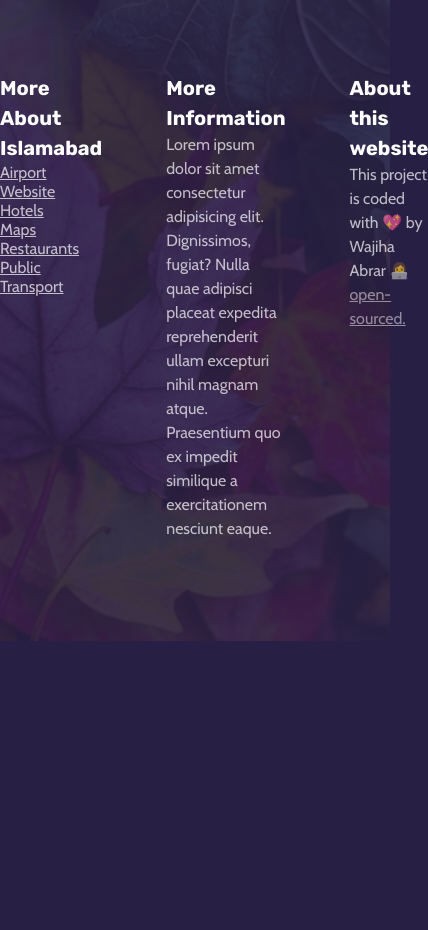
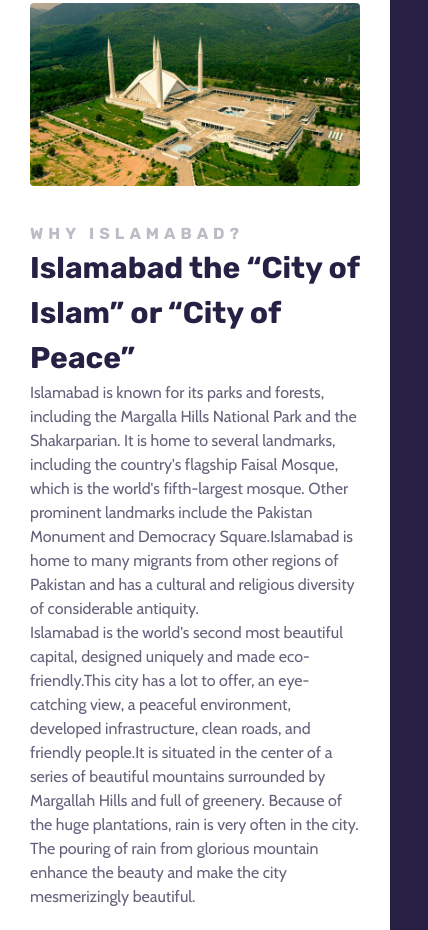
Before and after one commit to WajihaAbrar/Travel-Website, a plain HTML site: page index.html in a window 390 px wide. Shown: the part 354-1284 px from the top of the page, 428 px wide, since content can reach past the window. Before the commit the page ends 995 px from the top, so only its background shows below. Drawn offline with nearby package versions, Linux system fonts and the light colour scheme.

Commit message:
Added the main grid-section and made it responsive.

```diff
--- a/index.html
+++ b/index.html
@@ -20,8 +20,44 @@
         <h2>Capital City Of Pakistan</h2>
         <a href="#more">Learn more</a>
       </header>
+      <main>
+        <section class="grid grid-2-columns">
+          <div>
+            <img
+              src="images/mosque2.jpg"
+              alt="Islamabad Mosque"
+              class="img-responsive mosque"
+            />
+          </div>
+          <div>
+            <h3>Why Islamabad?</h3>
+            <h4>Islamabad the “City of Islam” or “City of Peace”</h4>
+            <p>
+              Islamabad is known for its parks and forests, including the
+              Margalla Hills National Park and the Shakarparian. It is home to
+              several landmarks, including the country's flagship Faisal Mosque,
+              which is the world's fifth-largest mosque. Other prominent
+              landmarks include the Pakistan Monument and Democracy
+              Square.Islamabad is home to many migrants from other regions of
+              Pakistan and has a cultural and religious diversity of
+              considerable antiquity.
+            </p>
+            <p>
+              Islamabad is the world's second most beautiful capital, designed
+              uniquely and made eco-friendly.This city has a lot to offer, an
+              eye-catching view, a peaceful environment, developed
+              infrastructure, clean roads, and friendly people.It is situated in
+              the center of a series of beautiful mountains surrounded by
+              Margallah Hills and full of greenery. Because of the huge
+              plantations, rain is very often in the city. The pouring of rain
+              from glorious mountain enhance the beauty and make the city
+              mesmerizingly beautiful.
+            </p>
+          </div>
+        </section>
+      </main>
       <footer>
-        <section class="grid">
+        <section class="grid grid-3-columns">
           <div>
             <h4>More About Islamabad</h4>
             <ul>
--- a/src/style.css
+++ b/src/style.css
@@ -69,11 +69,52 @@ header a {
 section {
   max-width: 1200px;
   margin: 0 auto;
+  padding: 100px 0;
+}
+main {
+  background-color: white;
+}
+main h3 {
+  font-weight: 700;
+  font-size: 16px;
+  line-height: 1.5;
+  letter-spacing: 5px;
+  color: #272044;
+  opacity: 0.3;
+  margin: 0;
+  text-transform: uppercase;
+}
+main h4 {
+  font-weight: 700;
+  font-size: 30px;
+  line-height: 1.5;
+  color: #272044;
+  margin: 0;
+}
+main p {
+  font-style: normal;
+  font-weight: 400;
+  font-size: 16px;
+  line-height: 1.5;
+  color: #272044;
+  opacity: 0.7;
 }
 .grid {
   display: grid;
   grid-template-columns: 1fr 2fr 2fr;
   gap: 64px;
+}
+.grid-2-columns {
+  grid-template-columns: 1fr 1fr;
+}
+.grid-3-columns {
+  grid-template-columns: 1fr 2fr 2fr;
+}
+.img-responsive {
+  max-width: 100%;
+}
+.mosque {
+  border-radius: 4px;
 }
 footer {
   background-image: linear-gradient(
@@ -85,7 +126,6 @@ footer {
   background-repeat: no-repeat;
   background-size: cover;
   color: white;
-  padding: 100px 0;
 }
 footer h4 {
   font-size: 20px;
@@ -127,4 +167,11 @@ footer a {
   header a {
     padding: 10px 15px;
   }
+  .grid {
+    grid-template-columns: 1fr;
+    gap: 32px;
+  }
+  section {
+    padding: 30px;
+  }
 }
```
Also changed, not shown: images/lake.jpg (added), images/mosque.jpg (added), images/mosque1.jpg (added), images/mosque2.jpg (added).
